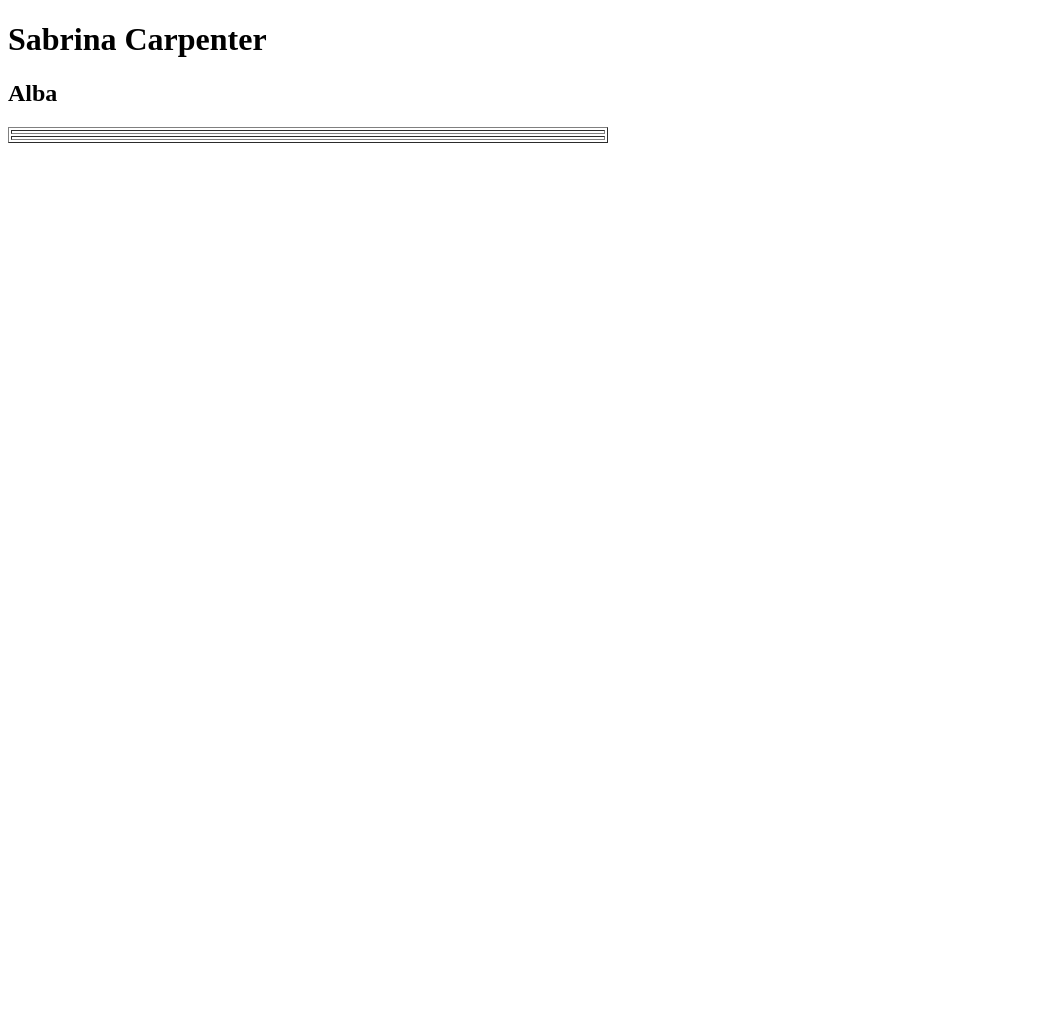
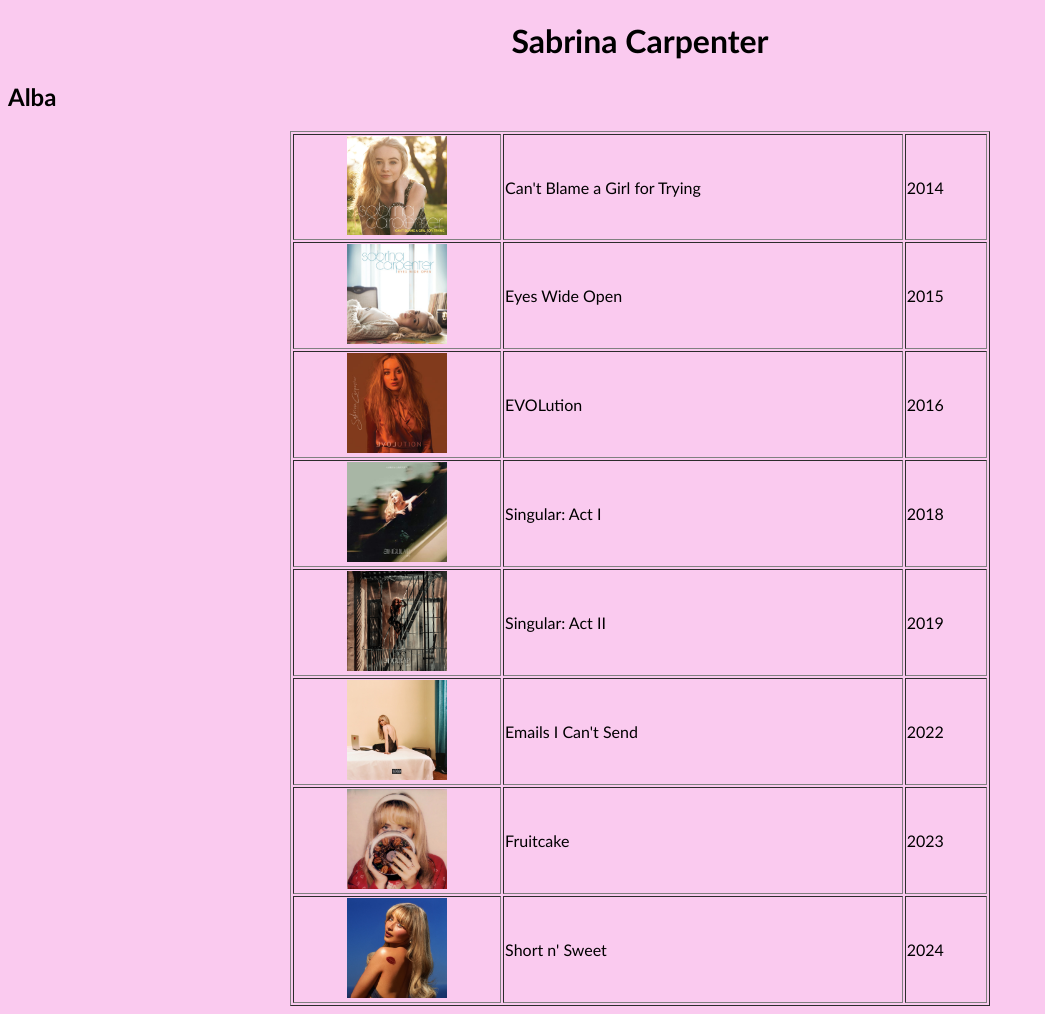
Before and after one commit to dorim525/uloziste, a plain HTML site: page alba.html in a window 1280 px wide. Shown: the whole page, without its empty margins (0-1045 px from the left). Before the commit the page ends 800 px from the top, so only its background shows below. Drawn offline with Linux system fonts and the light colour scheme.

Commit message:
Add files via upload

```diff
--- a/alba.html
+++ b/alba.html
@@ -9,6 +9,30 @@
 <body>
     <h1>Sabrina Carpenter</h1>
     <h2>Alba</h2>
-    <table border="1" width="600"><th><tr><td></td></tr></th></table>
+    <table border="1" width="700" >
+        <tr><th><img src="album1.png" alt="cant blame" width="100"></th>
+        <td>Can't Blame a Girl for Trying</td>
+        <td>2014</td></tr>
+        <tr><th><img src="album2.jpg" alt="2" width="100"></th>
+            <td>Eyes Wide Open</td>
+            <td>2015</td></tr>
+        <tr><th><img src="EVOLution_Sabrina_Carpenter.jpg" alt="2" width="100"></th>
+            <td>EVOLution</td>
+            <td>2016</td></tr>
+        <tr><th><img src="album4.jpg" alt="2" width="100"></th>
+            <td>Singular: Act I</td>
+            <td>2018</td></tr>
+        <tr><th><img src="album5.png" alt="2" width="100"></th>
+            <td>Singular: Act II</td>
+            <td>2019</td></tr>
+        <tr><th><img src="album6.jpg" alt="2" width="100"></th>
+            <td>Emails I Can't Send</td>
+            <td>2022</td></tr>
+        <tr><th><img src="album7.webp" alt="2" width="100"></th>
+            <td>Fruitcake</td>
+            <td>2023</td></tr>
+        <tr><th><img src="album8.webp" alt="2" width="100"></th>
+            <td>Short n' Sweet</td>
+            <td>2024</td></tr></table>
     </body>
 </html>
--- a/styl.css
+++ b/styl.css
@@ -0,0 +1,7 @@
+body{background-color: rgb(250, 202, 239);
+font-family: 'Gill Sans', 'Gill Sans MT', Calibri, 'Trebuchet MS', sans-serif;}
+h1{text-align: center;}
+li{font-size: 18px;}
+ul{line-height: 1.5;}
+table{margin: auto;}
+table{margin: auto;}
```
Also changed, not shown: filmografie.html (+3 -2 lines), index.html (+1 -1 lines).
